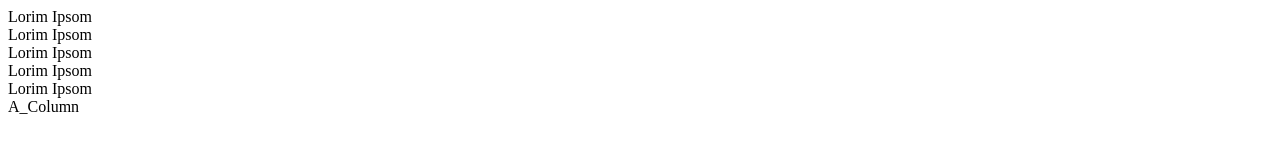
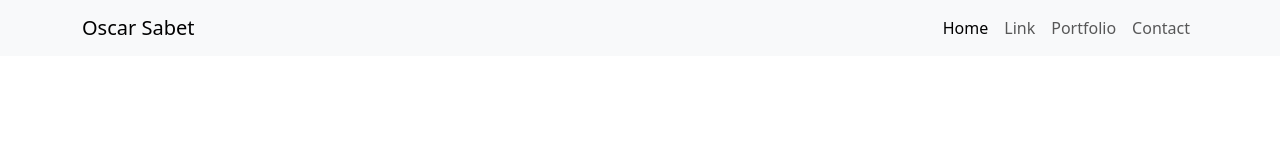
Before and after one commit to oscar-sabet021/bootstrap, a plain HTML site: page index.html in a window 1280 px wide. Drawn offline with nearby package versions, Linux system fonts and the light colour scheme.

Commit message:
add & customise navbar

```diff
--- a/index.html
+++ b/index.html
@@ -1,22 +1,46 @@
-<!DOCTYPE html>
+<!doctype html>
 <html lang="en">
+
 <head>
-    <meta charset="UTF-8">
-    <meta name="viewport" content="width=device-width, initial-scale=1.0">
-    <title>Document</title>
+  <meta charset="utf-8">
+  <meta name="viewport" content="width=device-width, initial-scale=1">
+  <title>Bootstrap demo</title>
+  <link href="https://cdn.jsdelivr.net/npm/bootstrap@5.3.3/dist/css/bootstrap.min.css" rel="stylesheet"
+    integrity="sha384-QWTKZyjpPEjISv5WaRU9OFeRpok6YctnYmDr5pNlyT2bRjXh0JMhjY6hW+ALEwIH" crossorigin="anonymous">
 </head>
+
 <body>
-        <div class="container text-center">
-            <div class="row">
-                <div class="col">Lorim Ipsom</div>
-                <div class="col">Lorim Ipsom</div>
-                <div class="col">Lorim Ipsom</div>
-                <div class="col">Lorim Ipsom</div>
-                <div class="col">Lorim Ipsom</div>
-                <div class="col">
-                    A_Column
-                </div>
-            </div>
-        </div>
+  <!-- Navigation -->
+  <nav class="navbar navbar-expand-sm bg-body-tertiary">
+    <div class="container">
+      <a class="navbar-brand" href="#">Oscar Sabet</a>
+      <button class="navbar-toggler" type="button" data-bs-toggle="collapse" data-bs-target="#navbarSupportedContent"
+        aria-controls="navbarSupportedContent" aria-expanded="false" aria-label="Toggle navigation">
+        <span class="navbar-toggler-icon"></span>
+      </button>
+      <div class="collapse navbar-collapse" id="navbarSupportedContent">
+        <ul class="navbar-nav ms-auto">
+          <li class="nav-item">
+            <a class="nav-link active" aria-current="page" href="#">Home</a>
+          </li>
+          <li class="nav-item">
+            <a class="nav-link" href="#">Link</a>
+          </li>
+          <li class="nav-item">
+            <a class="nav-link" href="#portfolio">Portfolio</a>
+          </li>
+          <li class="nav-item">
+            <a class="nav-link" href="#contact">Contact</a>
+          </li>
+        </ul>
+      </div>
+    </div>
+  </nav>
+
+
+  <script src="https://cdn.jsdelivr.net/npm/bootstrap@5.3.3/dist/js/bootstrap.bundle.min.js"
+    integrity="sha384-YvpcrYf0tY3lHB60NNkmXc5s9fDVZLESaAA55NDzOxhy9GkcIdslK1eN7N6jIeHz" crossorigin="anonymous">
+  </script>
 </body>
+
 </html>
```
